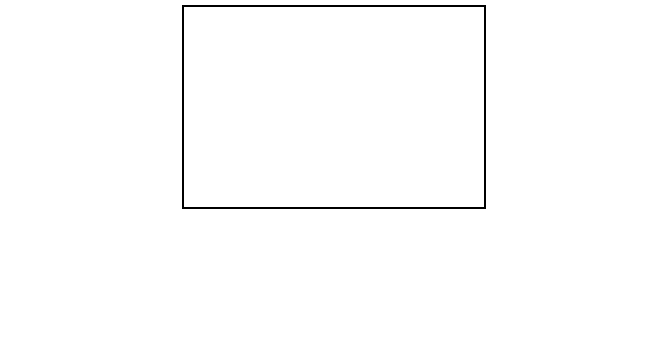
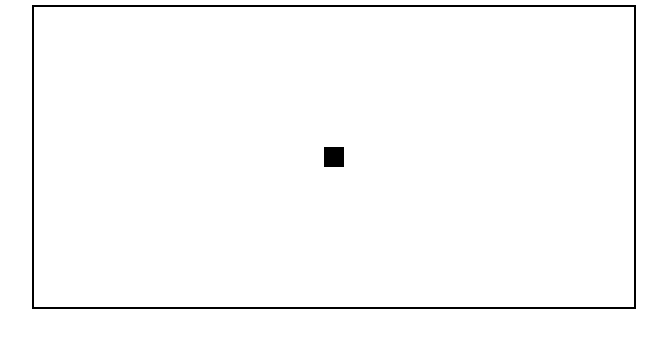
Before and after one commit to xeBuz/HTML5, a plain HTML site: page Crafty/Zombies/index.html in a window 1280 px wide. Shown: the whole page, without its empty margins (306-973 px from the left). Drawn offline with Linux system fonts and the light colour scheme.

Commit message:
Zombie player added

```diff
--- a/Crafty/Zombies/index.html
+++ b/Crafty/Zombies/index.html
@@ -4,6 +4,7 @@
 <head>
   <script type="text/javascript" src="js/crafty.js"></script>
   <script type="text/javascript" src="js/main.js"></script>
+  <script type="text/javascript" src="js/player.js"></script>
   <title>Zombies</title>
   <style>
     body, html { margin:0; padding: 0; overflow:hidden; font-family:Arial; font-size:20px }
--- a/Crafty/Zombies/js/main.js
+++ b/Crafty/Zombies/js/main.js
@@ -1,9 +1,12 @@
-var WIDTH = 300
-var HEIGHT = 200
+var WIDTH = 600
+var HEIGHT = 300
 
 
 window.onload = function() {
-	Crafty.init(WIDTH, HEIGHT, 320);
+	Crafty.init(WIDTH, HEIGHT, 30);
 	Crafty.canvas.init();
 
+	// Crear Player
+	Crafty.e("2D, DOM, Player")
+
 };
--- /dev/null
+++ b/Crafty/Zombies/js/player.js
@@ -0,0 +1,30 @@
+Crafty.c("Player",{
+	_size : 20,
+	_posX : (WIDTH - 20) / 2 ,
+	_posY : (HEIGHT - 20) / 2,
+
+	init: function(){
+		this.attr({x: this._posX,
+			   	   y: this._posY,
+			   	   w: this._size,
+			       h: this._size})
+		this.requires("Collision, Solid");
+		this.requires("Color").color("Black");
+		this.requires("Multiway").multiway({x:1,y:1},
+										   {UP_ARROW: -90, DOWN_ARROW: 90, RIGHT_ARROW: 0, LEFT_ARROW: 180,
+		                    				W: -90, S: 90, D: 0, A: 180});
+
+
+		// Explota con Zombies
+		this.onHit("Zombies", function(){
+    			this.destroy();
+		})
+
+		// No traspasa las paredes
+		this.bind('Moved', function(from) {
+		    if(this.hit('Wall')) {
+       			this.attr({x: from.x, y:from.y});
+		   }
+		})
+	}
+});
```
Also changed, not shown: Crafty/Zombies/Pasos.txt (added, +53 -0 lines).
